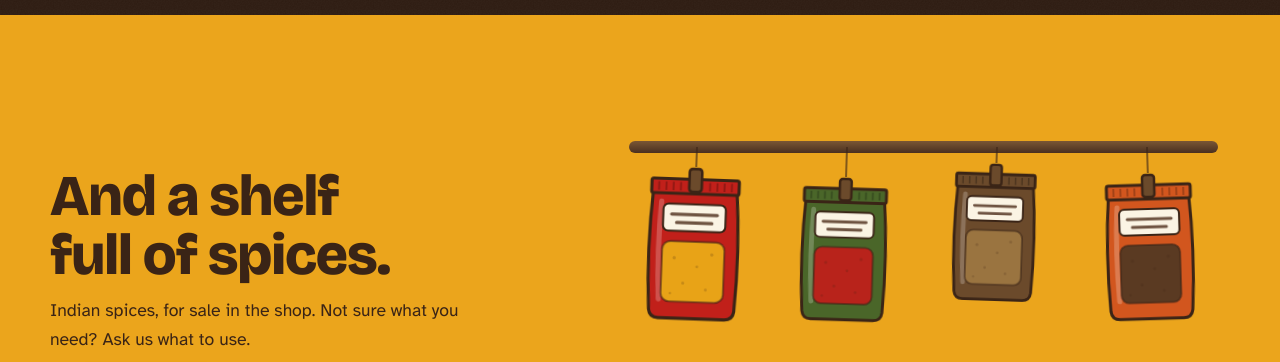
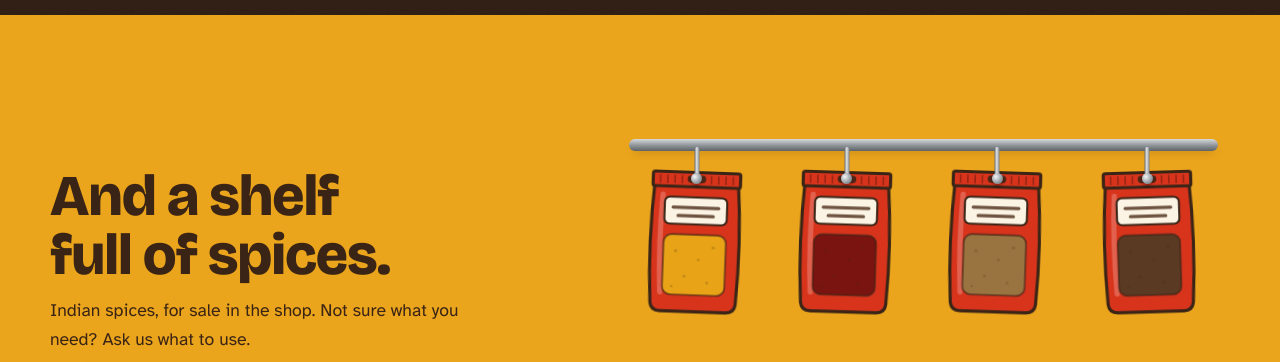
Before and after one commit to Shandre04/Rowie-s-Indian-Eatarii-and-Spice, a plain HTML site: page index.html in a window 1280 px wide. Shown: the part 2760-3122 px from the top of the page. Drawn offline with nearby package versions, Linux system fonts and the light colour scheme.

Commit message:
Hang the spice packets on store hooks, all in one red
No more strings: each packet hangs by a punched hole in its seal on a
chrome hook off a metal bar, like a shop display. Every pouch is the
same red; only the spice colour in the window changes on a swap.

Co-Authored-By: Claude Opus 5.5 <noreply@anthropic.com>

```diff
--- a/assets/site.css
+++ b/assets/site.css
@@ -546,7 +546,7 @@ section { position: relative; }
   background: rgba(245,233,208,.55); transform-origin: 0 0;
 }
 .hc__body {
-  position: absolute; top: var(--len); left: calc(var(--w) * -.5);
+  position: absolute; top: var(--top, var(--len)); left: calc(var(--w) * -.5);
   width: var(--w); color: var(--chilli-deep);
   pointer-events: auto; cursor: grab;
   touch-action: none;
@@ -641,3 +641,32 @@ section { position: relative; }
 }
 .jar--empty::before { background-color: rgba(184,35,27,.35); border-style: dashed; }
 .jar--empty::after { background: rgba(107,74,43,.45); border-style: dashed; }
+
+/* ---------- packets hang on store hooks, not strings ----------
+   One shop-red pouch for every spice; each hangs by the punched hole in its seal on a metal hook.
+   The hook point is the swing pivot, so the packet sways on the hook. */
+.packets__rail {
+  top: 12px; height: 12px; border-radius: 6px;
+  background: linear-gradient(#D5D9DC, #8E9398 55%, #5E6368);
+  box-shadow: 0 5px 9px -5px rgba(58,36,22,.55);
+}
+.packets .hc { top: 52px; --len: 70px; --top: -19px; }
+.packets .hc__string { display: none; }
+.pk-fill { fill: #D8341C; }
+.pk-hook {
+  position: absolute; top: 20px; width: 5px; height: 32px; translate: -50% 0; z-index: 2; pointer-events: none;
+  border-radius: 3px; background: linear-gradient(90deg, #6D7277, #E1E4E6 45%, #7B8085);
+}
+.pk-hook::after {
+  content: ""; position: absolute; left: 50%; bottom: -5px; width: 11px; height: 11px; translate: -50% 0; border-radius: 50%;
+  background: radial-gradient(circle at 35% 35%, #F3F5F6, #9AA0A5 55%, #5F6469);
+  box-shadow: 0 2px 3px rgba(0,0,0,.35);
+}
+.pk-hook[data-i="0"] { left: 13%; }
+.pk-hook[data-i="1"] { left: 37.5%; }
+.pk-hook[data-i="2"] { left: 62%; }
+.pk-hook[data-i="3"] { left: 86.5%; }
+@media (max-width: 759px) {
+  .packets .hc { top: 48px; --top: -13px; }
+  .pk-hook { top: 18px; height: 30px; }
+}
--- a/assets/site.js
+++ b/assets/site.js
@@ -305,14 +305,14 @@
     { color: "#D2561E", vars: { "--stem": "#4A6629" }, scale: .72 },   // orange
     { color: "#C1201A", vars: { "--stem": "#4A6629" }, scale: .55 },   // little bird's-eye
   ];
-  // spice packets: pouch colour and the colour of the spice showing through the window
+  // spice packets: every pouch is the same shop red; only the spice in the window changes
   const PACKET_KINDS = [
-    { vars: { "--pk": "#C1201A", "--sp": "#E8A317" }, scale: 1 },    // red pouch, turmeric
-    { vars: { "--pk": "#4A6629", "--sp": "#B8231B" }, scale: .94 },  // green pouch, chilli powder
-    { vars: { "--pk": "#6B4A2B", "--sp": "#9A7440" }, scale: .9 },   // brown pouch, cumin
-    { vars: { "--pk": "#D2561E", "--sp": "#5A3A22" }, scale: .96 },  // orange pouch, garam masala
-    { vars: { "--pk": "#3A2416", "--sp": "#7E8C3A" }, scale: .88 },  // dark pouch, coriander
-    { vars: { "--pk": "#8E1A14", "--sp": "#C2491A" }, scale: .92 },  // deep red pouch, paprika
+    { vars: { "--sp": "#E8A317" }, scale: 1 },  // turmeric
+    { vars: { "--sp": "#7A1410" }, scale: 1 },  // chilli powder
+    { vars: { "--sp": "#9A7440" }, scale: 1 },  // cumin
+    { vars: { "--sp": "#5A3A22" }, scale: 1 },  // garam masala
+    { vars: { "--sp": "#7E8C3A" }, scale: 1 },  // coriander
+    { vars: { "--sp": "#C9A24A" }, scale: 1 },  // fenugreek
   ];
 
   function hangers(root, KINDS, startKind) {
--- a/index.html
+++ b/index.html
@@ -157,27 +157,31 @@
           <div class="hc pk" data-i="0">
             <div class="hc__rot">
               <span class="hc__string"></span>
-              <div class="hc__body" role="button" tabindex="0" aria-label="Pull a spice packet. A different one clips on."><svg viewBox="0 0 100 150" aria-hidden="true"><path class="pk-fill" d="M10 20H90Q95 80 91 138Q90 146 82 146H18Q10 146 9 138Q5 80 10 20Z" stroke="#3A2416" stroke-width="3" stroke-linejoin="round"/><path d="M18 34Q15 80 18 128" fill="none" stroke="rgba(255,255,255,.22)" stroke-width="5" stroke-linecap="round"/><rect class="pk-fill" x="8" y="12" width="84" height="14" rx="2" stroke="#3A2416" stroke-width="3"/><path d="M15 15v8M22 15v8M29 15v8M36 15v8M64 15v8M71 15v8M78 15v8M85 15v8" stroke="rgba(0,0,0,.28)" stroke-width="1.6"/><rect x="20" y="36" width="60" height="26" rx="5" fill="#FBF4E4" stroke="#3A2416" stroke-width="2"/><path d="M28 46h44M33 54h34" stroke="#6E5341" stroke-width="3" stroke-linecap="round"/><rect class="sp-fill" x="20" y="72" width="60" height="58" rx="8" stroke="rgba(58,36,22,.55)" stroke-width="2"/><g fill="rgba(58,36,22,.2)"><circle cx="32" cy="88" r="1.6"/><circle cx="54" cy="96" r="1.4"/><circle cx="68" cy="84" r="1.6"/><circle cx="41" cy="112" r="1.5"/><circle cx="63" cy="118" r="1.4"/><circle cx="29" cy="122" r="1.2"/></g><rect x="44" y="2" width="12" height="22" rx="3" fill="#6B4A2B" stroke="#3A2416" stroke-width="2.5"/></svg></div>
+              <div class="hc__body" role="button" tabindex="0" aria-label="Pull a spice packet. A different one clips on."><svg viewBox="0 0 100 150" aria-hidden="true"><path class="pk-fill" d="M10 20H90Q95 80 91 138Q90 146 82 146H18Q10 146 9 138Q5 80 10 20Z" stroke="#3A2416" stroke-width="3" stroke-linejoin="round"/><path d="M18 34Q15 80 18 128" fill="none" stroke="rgba(255,255,255,.22)" stroke-width="5" stroke-linecap="round"/><rect class="pk-fill" x="8" y="12" width="84" height="14" rx="2" stroke="#3A2416" stroke-width="3"/><path d="M15 15v8M22 15v8M29 15v8M36 15v8M64 15v8M71 15v8M78 15v8M85 15v8" stroke="rgba(0,0,0,.28)" stroke-width="1.6"/><rect x="20" y="36" width="60" height="26" rx="5" fill="#FBF4E4" stroke="#3A2416" stroke-width="2"/><path d="M28 46h44M33 54h34" stroke="#6E5341" stroke-width="3" stroke-linecap="round"/><rect class="sp-fill" x="20" y="72" width="60" height="58" rx="8" stroke="rgba(58,36,22,.55)" stroke-width="2"/><g fill="rgba(58,36,22,.2)"><circle cx="32" cy="88" r="1.6"/><circle cx="54" cy="96" r="1.4"/><circle cx="68" cy="84" r="1.6"/><circle cx="41" cy="112" r="1.5"/><circle cx="63" cy="118" r="1.4"/><circle cx="29" cy="122" r="1.2"/></g><rect x="41" y="15" width="18" height="7" rx="3.5" fill="#3A2416" fill-opacity=".85"/></svg></div>
             </div>
           </div>
           <div class="hc pk" data-i="1">
             <div class="hc__rot">
               <span class="hc__string"></span>
-              <div class="hc__body" role="button" tabindex="0" aria-label="Pull a spice packet. A different one clips on."><svg viewBox="0 0 100 150" aria-hidden="true"><path class="pk-fill" d="M10 20H90Q95 80 91 138Q90 146 82 146H18Q10 146 9 138Q5 80 10 20Z" stroke="#3A2416" stroke-width="3" stroke-linejoin="round"/><path d="M18 34Q15 80 18 128" fill="none" stroke="rgba(255,255,255,.22)" stroke-width="5" stroke-linecap="round"/><rect class="pk-fill" x="8" y="12" width="84" height="14" rx="2" stroke="#3A2416" stroke-width="3"/><path d="M15 15v8M22 15v8M29 15v8M36 15v8M64 15v8M71 15v8M78 15v8M85 15v8" stroke="rgba(0,0,0,.28)" stroke-width="1.6"/><rect x="20" y="36" width="60" height="26" rx="5" fill="#FBF4E4" stroke="#3A2416" stroke-width="2"/><path d="M28 46h44M33 54h34" stroke="#6E5341" stroke-width="3" stroke-linecap="round"/><rect class="sp-fill" x="20" y="72" width="60" height="58" rx="8" stroke="rgba(58,36,22,.55)" stroke-width="2"/><g fill="rgba(58,36,22,.2)"><circle cx="32" cy="88" r="1.6"/><circle cx="54" cy="96" r="1.4"/><circle cx="68" cy="84" r="1.6"/><circle cx="41" cy="112" r="1.5"/><circle cx="63" cy="118" r="1.4"/><circle cx="29" cy="122" r="1.2"/></g><rect x="44" y="2" width="12" height="22" rx="3" fill="#6B4A2B" stroke="#3A2416" stroke-width="2.5"/></svg></div>
+              <div class="hc__body" role="button" tabindex="0" aria-label="Pull a spice packet. A different one clips on."><svg viewBox="0 0 100 150" aria-hidden="true"><path class="pk-fill" d="M10 20H90Q95 80 91 138Q90 146 82 146H18Q10 146 9 138Q5 80 10 20Z" stroke="#3A2416" stroke-width="3" stroke-linejoin="round"/><path d="M18 34Q15 80 18 128" fill="none" stroke="rgba(255,255,255,.22)" stroke-width="5" stroke-linecap="round"/><rect class="pk-fill" x="8" y="12" width="84" height="14" rx="2" stroke="#3A2416" stroke-width="3"/><path d="M15 15v8M22 15v8M29 15v8M36 15v8M64 15v8M71 15v8M78 15v8M85 15v8" stroke="rgba(0,0,0,.28)" stroke-width="1.6"/><rect x="20" y="36" width="60" height="26" rx="5" fill="#FBF4E4" stroke="#3A2416" stroke-width="2"/><path d="M28 46h44M33 54h34" stroke="#6E5341" stroke-width="3" stroke-linecap="round"/><rect class="sp-fill" x="20" y="72" width="60" height="58" rx="8" stroke="rgba(58,36,22,.55)" stroke-width="2"/><g fill="rgba(58,36,22,.2)"><circle cx="32" cy="88" r="1.6"/><circle cx="54" cy="96" r="1.4"/><circle cx="68" cy="84" r="1.6"/><circle cx="41" cy="112" r="1.5"/><circle cx="63" cy="118" r="1.4"/><circle cx="29" cy="122" r="1.2"/></g><rect x="41" y="15" width="18" height="7" rx="3.5" fill="#3A2416" fill-opacity=".85"/></svg></div>
             </div>
           </div>
           <div class="hc pk" data-i="2">
             <div class="hc__rot">
               <span class="hc__string"></span>
-              <div class="hc__body" role="button" tabindex="0" aria-label="Pull a spice packet. A different one clips on."><svg viewBox="0 0 100 150" aria-hidden="true"><path class="pk-fill" d="M10 20H90Q95 80 91 138Q90 146 82 146H18Q10 146 9 138Q5 80 10 20Z" stroke="#3A2416" stroke-width="3" stroke-linejoin="round"/><path d="M18 34Q15 80 18 128" fill="none" stroke="rgba(255,255,255,.22)" stroke-width="5" stroke-linecap="round"/><rect class="pk-fill" x="8" y="12" width="84" height="14" rx="2" stroke="#3A2416" stroke-width="3"/><path d="M15 15v8M22 15v8M29 15v8M36 15v8M64 15v8M71 15v8M78 15v8M85 15v8" stroke="rgba(0,0,0,.28)" stroke-width="1.6"/><rect x="20" y="36" width="60" height="26" rx="5" fill="#FBF4E4" stroke="#3A2416" stroke-width="2"/><path d="M28 46h44M33 54h34" stroke="#6E5341" stroke-width="3" stroke-linecap="round"/><rect class="sp-fill" x="20" y="72" width="60" height="58" rx="8" stroke="rgba(58,36,22,.55)" stroke-width="2"/><g fill="rgba(58,36,22,.2)"><circle cx="32" cy="88" r="1.6"/><circle cx="54" cy="96" r="1.4"/><circle cx="68" cy="84" r="1.6"/><circle cx="41" cy="112" r="1.5"/><circle cx="63" cy="118" r="1.4"/><circle cx="29" cy="122" r="1.2"/></g><rect x="44" y="2" width="12" height="22" rx="3" fill="#6B4A2B" stroke="#3A2416" stroke-width="2.5"/></svg></div>
+              <div class="hc__body" role="button" tabindex="0" aria-label="Pull a spice packet. A different one clips on."><svg viewBox="0 0 100 150" aria-hidden="true"><path class="pk-fill" d="M10 20H90Q95 80 91 138Q90 146 82 146H18Q10 146 9 138Q5 80 10 20Z" stroke="#3A2416" stroke-width="3" stroke-linejoin="round"/><path d="M18 34Q15 80 18 128" fill="none" stroke="rgba(255,255,255,.22)" stroke-width="5" stroke-linecap="round"/><rect class="pk-fill" x="8" y="12" width="84" height="14" rx="2" stroke="#3A2416" stroke-width="3"/><path d="M15 15v8M22 15v8M29 15v8M36 15v8M64 15v8M71 15v8M78 15v8M85 15v8" stroke="rgba(0,0,0,.28)" stroke-width="1.6"/><rect x="20" y="36" width="60" height="26" rx="5" fill="#FBF4E4" stroke="#3A2416" stroke-width="2"/><path d="M28 46h44M33 54h34" stroke="#6E5341" stroke-width="3" stroke-linecap="round"/><rect class="sp-fill" x="20" y="72" width="60" height="58" rx="8" stroke="rgba(58,36,22,.55)" stroke-width="2"/><g fill="rgba(58,36,22,.2)"><circle cx="32" cy="88" r="1.6"/><circle cx="54" cy="96" r="1.4"/><circle cx="68" cy="84" r="1.6"/><circle cx="41" cy="112" r="1.5"/><circle cx="63" cy="118" r="1.4"/><circle cx="29" cy="122" r="1.2"/></g><rect x="41" y="15" width="18" height="7" rx="3.5" fill="#3A2416" fill-opacity=".85"/></svg></div>
             </div>
           </div>
           <div class="hc pk" data-i="3">
             <div class="hc__rot">
               <span class="hc__string"></span>
-              <div class="hc__body" role="button" tabindex="0" aria-label="Pull a spice packet. A different one clips on."><svg viewBox="0 0 100 150" aria-hidden="true"><path class="pk-fill" d="M10 20H90Q95 80 91 138Q90 146 82 146H18Q10 146 9 138Q5 80 10 20Z" stroke="#3A2416" stroke-width="3" stroke-linejoin="round"/><path d="M18 34Q15 80 18 128" fill="none" stroke="rgba(255,255,255,.22)" stroke-width="5" stroke-linecap="round"/><rect class="pk-fill" x="8" y="12" width="84" height="14" rx="2" stroke="#3A2416" stroke-width="3"/><path d="M15 15v8M22 15v8M29 15v8M36 15v8M64 15v8M71 15v8M78 15v8M85 15v8" stroke="rgba(0,0,0,.28)" stroke-width="1.6"/><rect x="20" y="36" width="60" height="26" rx="5" fill="#FBF4E4" stroke="#3A2416" stroke-width="2"/><path d="M28 46h44M33 54h34" stroke="#6E5341" stroke-width="3" stroke-linecap="round"/><rect class="sp-fill" x="20" y="72" width="60" height="58" rx="8" stroke="rgba(58,36,22,.55)" stroke-width="2"/><g fill="rgba(58,36,22,.2)"><circle cx="32" cy="88" r="1.6"/><circle cx="54" cy="96" r="1.4"/><circle cx="68" cy="84" r="1.6"/><circle cx="41" cy="112" r="1.5"/><circle cx="63" cy="118" r="1.4"/><circle cx="29" cy="122" r="1.2"/></g><rect x="44" y="2" width="12" height="22" rx="3" fill="#6B4A2B" stroke="#3A2416" stroke-width="2.5"/></svg></div>
+              <div class="hc__body" role="button" tabindex="0" aria-label="Pull a spice packet. A different one clips on."><svg viewBox="0 0 100 150" aria-hidden="true"><path class="pk-fill" d="M10 20H90Q95 80 91 138Q90 146 82 146H18Q10 146 9 138Q5 80 10 20Z" stroke="#3A2416" stroke-width="3" stroke-linejoin="round"/><path d="M18 34Q15 80 18 128" fill="none" stroke="rgba(255,255,255,.22)" stroke-width="5" stroke-linecap="round"/><rect class="pk-fill" x="8" y="12" width="84" height="14" rx="2" stroke="#3A2416" stroke-width="3"/><path d="M15 15v8M22 15v8M29 15v8M36 15v8M64 15v8M71 15v8M78 15v8M85 15v8" stroke="rgba(0,0,0,.28)" stroke-width="1.6"/><rect x="20" y="36" width="60" height="26" rx="5" fill="#FBF4E4" stroke="#3A2416" stroke-width="2"/><path d="M28 46h44M33 54h34" stroke="#6E5341" stroke-width="3" stroke-linecap="round"/><rect class="sp-fill" x="20" y="72" width="60" height="58" rx="8" stroke="rgba(58,36,22,.55)" stroke-width="2"/><g fill="rgba(58,36,22,.2)"><circle cx="32" cy="88" r="1.6"/><circle cx="54" cy="96" r="1.4"/><circle cx="68" cy="84" r="1.6"/><circle cx="41" cy="112" r="1.5"/><circle cx="63" cy="118" r="1.4"/><circle cx="29" cy="122" r="1.2"/></g><rect x="41" y="15" width="18" height="7" rx="3.5" fill="#3A2416" fill-opacity=".85"/></svg></div>
             </div>
           </div>
+          <span class="pk-hook" data-i="0" aria-hidden="true"></span>
+          <span class="pk-hook" data-i="1" aria-hidden="true"></span>
+          <span class="pk-hook" data-i="2" aria-hidden="true"></span>
+          <span class="pk-hook" data-i="3" aria-hidden="true"></span>
         </div>
       </div>
     </div>
```
Also changed, not shown: 1 other file.
